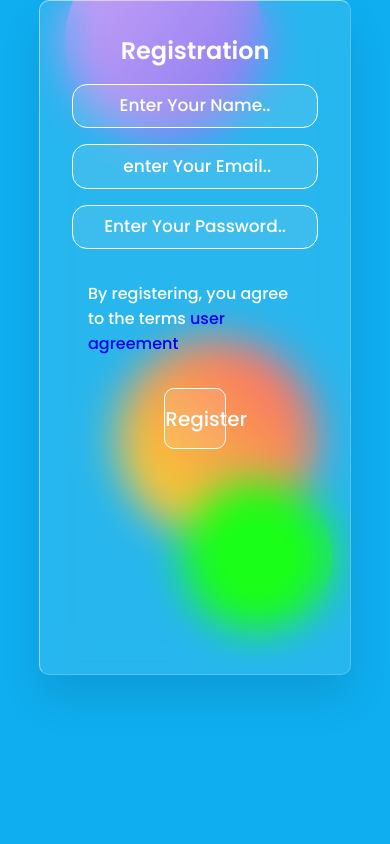
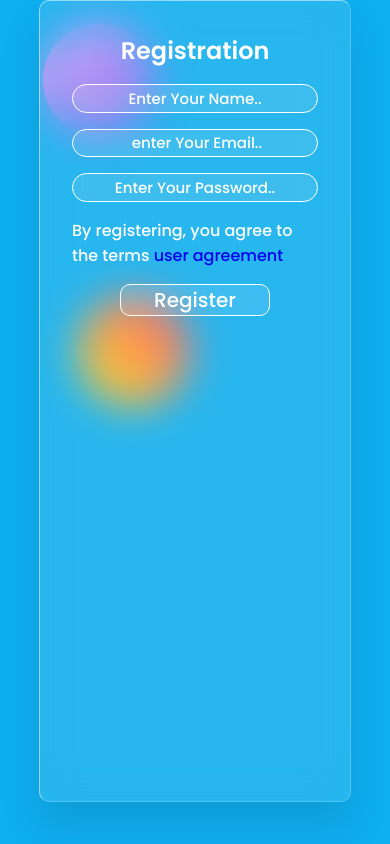
Before and after one commit to asrar-codes/GLASSMORPHISM-LOGIN-FORM, a plain HTML site: page index.html in a window 390 px wide. Drawn offline with Linux system fonts and the light colour scheme.

Commit message:
made it responsive

```diff
--- a/style.css
+++ b/style.css
@@ -14,18 +14,18 @@ body {
 /*  <<<<<-------------- Adding graphics ------------------>>>>>> */
 
 .fo snap1 {
-  width: 200px;
-  height: 200px;
+  width: 10rem;
+  height: 10rem;
   background: linear-gradient(to bottom right, #ce9ffc, #7367f0);
   position: absolute;
-  top: -60px;
-  left: 65px;
+  top: 10%;
+  left: 11%;
   border-radius: 50%;
   z-index: -11;
 }
 .fo snap2 {
   width: 200px;
-  height: 200px;
+  height: 10rem;
   background: linear-gradient(to bottom left, #fc466b, #f5e50e);
   position: absolute;
   top: 40%;
@@ -38,10 +38,9 @@ body {
   border-radius: 50%;
   background: #0f0;
   position: absolute;
-  top: 57%;
+  top: 30%;
   right: 15%;
 }
-
 
 /* <<<<<<< ---------- usual transparent form--------------->>>>>>>>>> */
 .form {
@@ -52,6 +51,7 @@ body {
   height: 80vh;
   width: 80%;
   margin: auto;
+  margin-top: 2rem;
   padding: 2rem;
   background: rgba(255, 255, 225, 0.1);
   box-shadow: 0 25px 40px rgba(0, 0, 0, 0.1);
@@ -69,14 +69,16 @@ body {
 }
 
 .form input {
-  width: 100%;
+  width: 70%;
   padding: 0.7rem;
   border: 1px solid #fff;
   border-radius: 15px;
   background: rgba(255, 255, 225, 0.1);
   font-size: 17px;
+  text-align: center;
   outline: none;
 }
+
 .form input::placeholder {
   color: white;
   font-family: "Poppins", sans-serif;
@@ -101,3 +103,36 @@ body {
   font-family: "Poppins", sans-serif;
   border-radius: 10px;
 }
+
+@media (max-width: 851px) {
+  .form input {
+    width: 100%;
+    padding: 0.3rem;
+    font-size: 15px;
+  }
+  .fo snap1 {
+    top: 1.5rem;
+    width: 7rem;
+    height: 7rem;
+  }
+  .fo snap2 {
+    top: 35%;
+    left: 20%;
+    width: 7rem;
+    height: 7rem;
+  }
+  .fo snap3 {
+    display: none;
+  }
+  #button {
+    width: 150px;
+    height: 32px;
+  }
+  .form {
+    height: 95vh;
+    margin-top: 0rem;
+  }
+  .form p {
+    padding: 0rem;
+  }
+}
```
